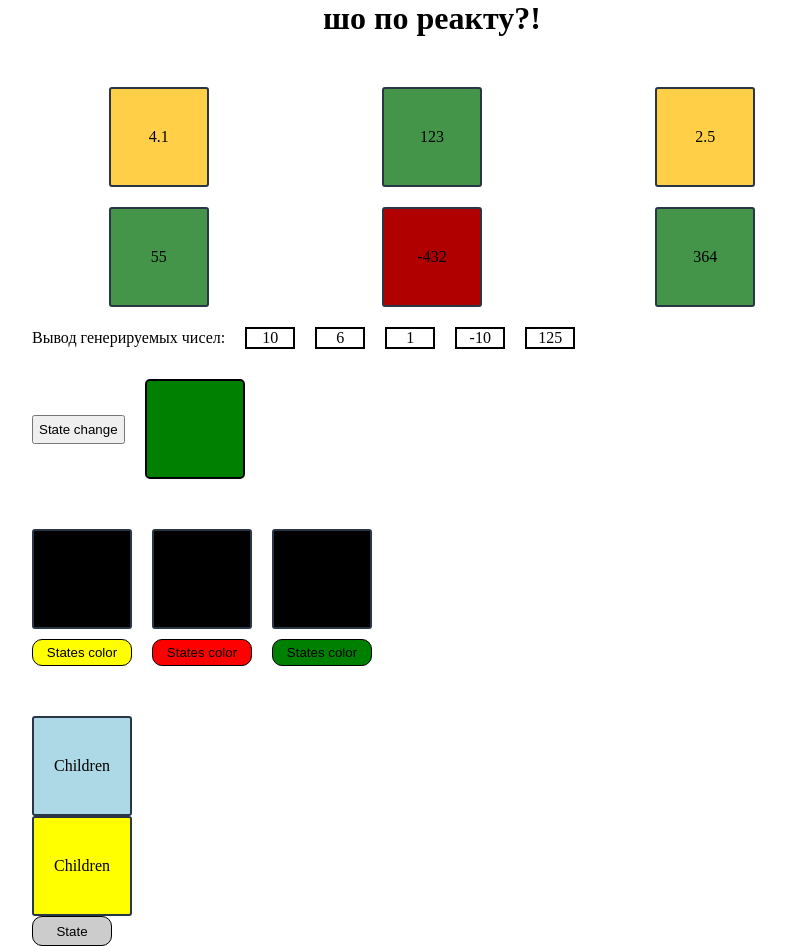
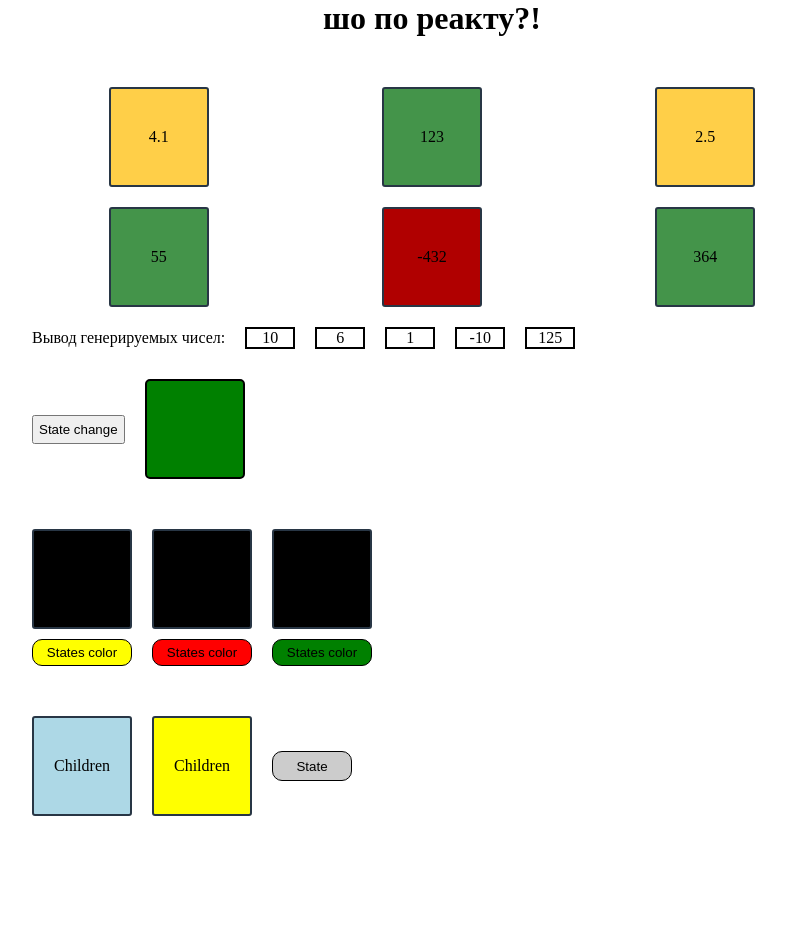
Before and after one commit to BesedinEgor/reactApp, a React (Create React App) app: page / in a window 1280 px wide. Shown: the whole page, without its empty margins (208-994 px from the left). After the commit the page ends 816 px from the top, so only its background shows below. Built offline with nearby package versions, Linux system fonts and the light colour scheme.

Commit message:
#29 проброс компонентов с помощью props children

```diff
--- a/src/components/main/Main.jsx
+++ b/src/components/main/Main.jsx
@@ -9,6 +9,7 @@ import {
   State,
   StatesSquares,
   Parent,
+  ChildrenOne,
   ChildrenTwo,
 } from '../';
 import { cloneObjects } from '../../App';
@@ -42,12 +43,8 @@ const Main = () => {
       <StatesSquares />
 
       <Parent>
-        <div className="container">
-          <div className="square" style={{ backgroundColor: 'lightblue' }}>
-            Children
-          </div>
-          <ChildrenTwo />
-        </div>
+        <ChildrenOne />
+        <ChildrenTwo />
       </Parent>
     </div>
   );
--- a/src/components/parent/Parent.jsx
+++ b/src/components/parent/Parent.jsx
@@ -1,11 +1,11 @@
 import React from 'react';
 import PropTypes from 'prop-types';
 
-const Parent = (props) => {
+const Parent = ({ children }) => {
   Parent.propTypes = {
     children: PropTypes.string.isRequired,
   };
-  return <div className="current">{props.children}</div>;
+  return <div className="current">{children}</div>;
 };
 
 export { Parent };
```
